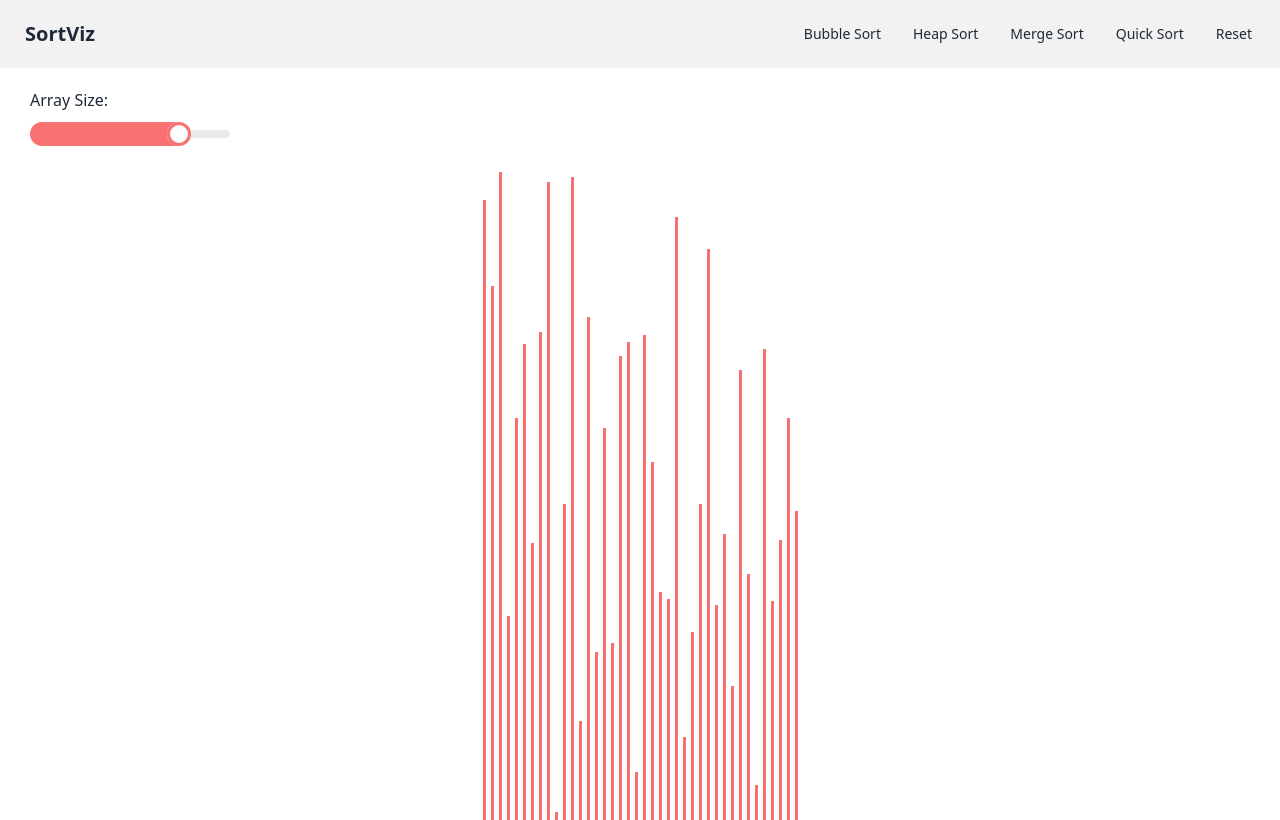
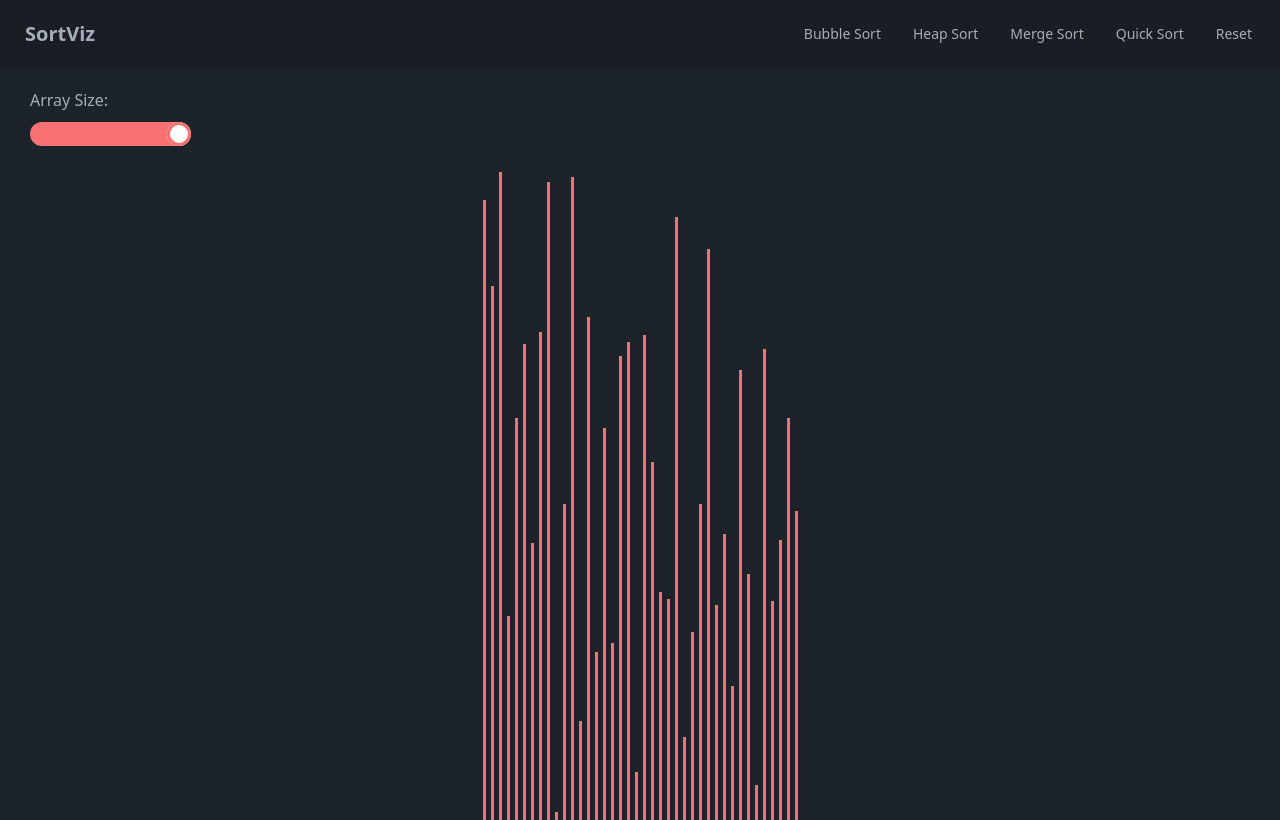
Before and after one commit to BryMat24/SortViz, a React (Vite) app in the folder sort/: page / in a window 1280 px wide. Built offline with nearby package versions, Linux system fonts and the light colour scheme.

Commit message:
style: change colors of text in navbar

```diff
--- a/sort/package.json
+++ b/sort/package.json
@@ -18,7 +18,7 @@
     "@types/react-dom": "^18.2.7",
     "@vitejs/plugin-react": "^4.0.3",
     "autoprefixer": "^10.4.16",
-    "daisyui": "^3.8.2",
+    "daisyui": "^3.9.3",
     "eslint": "^8.45.0",
     "eslint-plugin-react": "^7.32.2",
     "eslint-plugin-react-hooks": "^4.6.0",
--- a/sort/src/App.jsx
+++ b/sort/src/App.jsx
@@ -116,7 +116,7 @@ function App() {
     };
 
     return (
-        <div className="flex flex-col items-center min-h-screen gap-[20px]">
+        <div className="flex flex-col items-center min-h-screen gap-[20px] bg-[#1D232A]">
             <Navbar
                 resetArray={resetArray}
                 sortArray={sortArray}
@@ -124,7 +124,9 @@ function App() {
                 setSortingStatus={setSortingStatus}
             />
             <div className="w-full">
-                <h1 className="mx-[30px] mb-[10px]">Array Size: </h1>
+                <h1 className="mx-[30px] mb-[10px] text-[#A5ADBA]">
+                    Array Size:{" "}
+                </h1>
                 <input
                     type="range"
                     min={5}
--- a/sort/src/components/Navbar.jsx
+++ b/sort/src/components/Navbar.jsx
@@ -8,9 +8,11 @@ import SortingButton from "./SortingButton";
 
 const Navbar = ({ resetArray, sortArray, isSorting }) => {
     return (
-        <div className="navbar bg-base-200">
+        <div className="navbar bg-[#191E25]">
             <div className="flex-1">
-                <a className="btn btn-ghost normal-case text-xl">SortViz</a>
+                <a className="btn btn-ghost normal-case text-xl text-[#A5ADBA]">
+                    SortViz
+                </a>
             </div>
             <div className="flex-none hidden md:block max-w-screen-sm">
                 <ul className="menu menu-horizontal px-1">
@@ -51,6 +53,7 @@ const Navbar = ({ resetArray, sortArray, isSorting }) => {
                             onClick={() => {
                                 resetArray();
                             }}
+                            style={{ color: "#A5ADBA" }}
                         >
                             Reset
                         </button>
@@ -58,12 +61,12 @@ const Navbar = ({ resetArray, sortArray, isSorting }) => {
                 </ul>
             </div>
             <div className="dropdown dropdown-end md:hidden max-w-screen-sm">
-                <label tabIndex={0} className="btn m-1">
+                <label tabIndex={0} className="btn bg-[#191E25] text-[#A5ADBA]">
                     Algorithms
                 </label>
                 <ul
                     tabIndex={0}
-                    className="dropdown-content z-[1] menu p-2 shadow bg-base-100 rounded-box w-52"
+                    className="dropdown-content z-[1] menu p-2 shadow rounded-box w-52 bg-[#191E25]"
                 >
                     <li>
                         <SortingButton
@@ -97,6 +100,16 @@ const Navbar = ({ resetArray, sortArray, isSorting }) => {
                             text="Quick Sort"
                         />
                     </li>
+                    <li>
+                        <button
+                            onClick={() => {
+                                resetArray();
+                            }}
+                            style={{ color: "#A5ADBA" }}
+                        >
+                            Reset
+                        </button>
+                    </li>
                 </ul>
             </div>
         </div>
--- a/sort/src/components/SortingButton.jsx
+++ b/sort/src/components/SortingButton.jsx
@@ -1,7 +1,11 @@
 const SortingButton = ({ sortArray, isSorting, sortType, text }) => {
     return (
         <>
-            <button onClick={() => sortArray(sortType)} disabled={isSorting}>
+            <button
+                onClick={() => sortArray(sortType)}
+                disabled={isSorting}
+                style={{ color: "#A5ADBA" }}
+            >
                 {isSorting ? "Sorting..." : text}
             </button>
         </>
--- a/sort/tailwind.config.js
+++ b/sort/tailwind.config.js
@@ -10,8 +10,7 @@ export default {
   },
   plugins: [require("daisyui")],
   daisyui: {
-    themes: true,
-    darkTheme: "dark",
+    themes: false,
     base: true,
     styled: true,
     utils: true,
```
Also changed, not shown: 1 other file (tests, documents, lock files or other folders).
